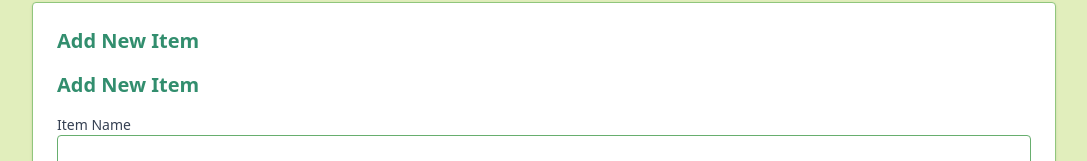
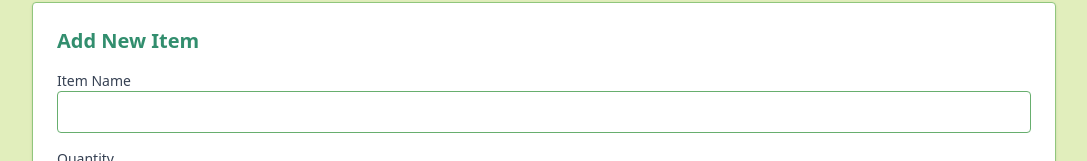
Before and after one commit to swarna1204/inventory-management-app, a React (Vite) app in the folder frontend/: page / in a window 1280 px wide. Shown: the part 252-413 px from the top of the page, without its empty margins (96-1183 px from the left). Built offline with nearby package versions, Linux system fonts and the light colour scheme; no server answers.

Commit message:
final fixes

```diff
--- a/frontend/src/components/AddItemForm.jsx
+++ b/frontend/src/components/AddItemForm.jsx
@@ -41,9 +41,7 @@ const AddItemForm = ({ onItemAdded }) => {
 
   return (
     <section aria-labelledby="add-item-heading">
-      <h2 id="add-item-heading" className="text-xl font-semibold mb-4 text-[#328E6E]">
-        Add New Item
-      </h2>
+
       <form onSubmit={handleSubmit} className="space-y-4">
         <div>
           <label htmlFor="item-name" className="block text-sm font-medium text-gray-700">
```
